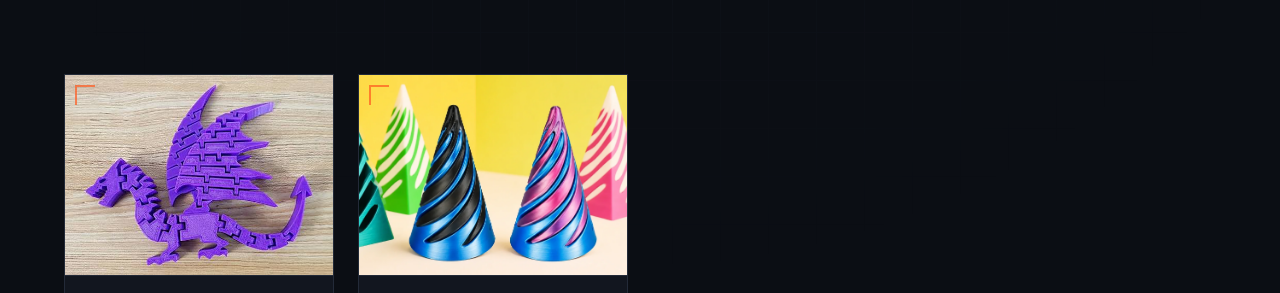
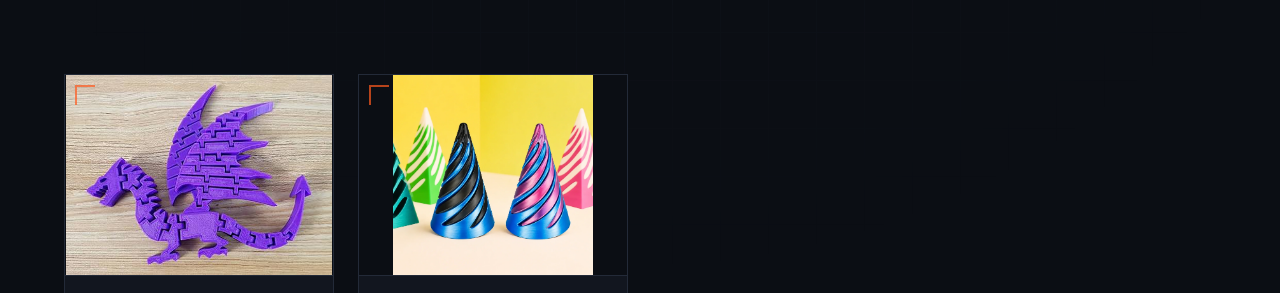
Before and after one commit to devonurefe/printlab, an Eleventy site: page src/index.njk in a window 1280 px wide. Shown: the part 496-789 px from the top of the page. Built offline with nearby package versions, Linux system fonts and the light colour scheme; Eleventy itself is replaced by a stand-in of ours; files that its build step writes are made by us from their sources.

Commit message:
Fix hero layout and image cropping

```diff
--- a/src/css/style.css
+++ b/src/css/style.css
@@ -225,7 +225,7 @@ margin:0; font-size:.95rem; color:var(--ink-dim); line-height:1.6;
   font-size: 1.5rem; color: var(--ink-dim); cursor: pointer;
 }
 .pm-close:hover { color: var(--orange); }
-.pm-image { width: 100%; height: 300px; object-fit: cover; border-radius: 4px; }
+.pm-image { width: 100%; height: 300px; object-fit: contain; border-radius: 4px; }
 .pm-title { margin: 0; font-size: 1.6rem; }
 .pm-desc { margin: 0; color: var(--ink-dim); line-height: 1.5; font-size: 0.95rem; }
 .pm-price { font-size: 1.5rem; font-weight: 700; color: var(--orange); }
--- a/src/index.njk
+++ b/src/index.njk
@@ -11,12 +11,12 @@ layout: base.njk
 <section class="products" id="productGrid">
   {% for product in collections.product %}
   <div class="card">
-    <div class="card-img quick-view-trigger" style="cursor: pointer; padding:0; overflow:hidden;"
+    <div class="card-img quick-view-trigger" style="cursor: pointer; padding:0; overflow:hidden; background:#0b0e14;"
          data-img1="{{ product.data.image }}"
          data-img2="{{ product.data.image2 }}"
          data-img3="{{ product.data.image3 }}">
       {% if product.data.image %}
-      <img src="{{ product.data.image }}" alt="{{ product.data.title }}" style="width:100%; height:100%; object-fit:cover; transition:transform 0.3s;">
+      <img src="{{ product.data.image }}" alt="{{ product.data.title }}" style="width:100%; height:100%; object-fit:contain; transition:transform 0.3s;">
       {% else %}
       🖨️
       {% endif %}
```
